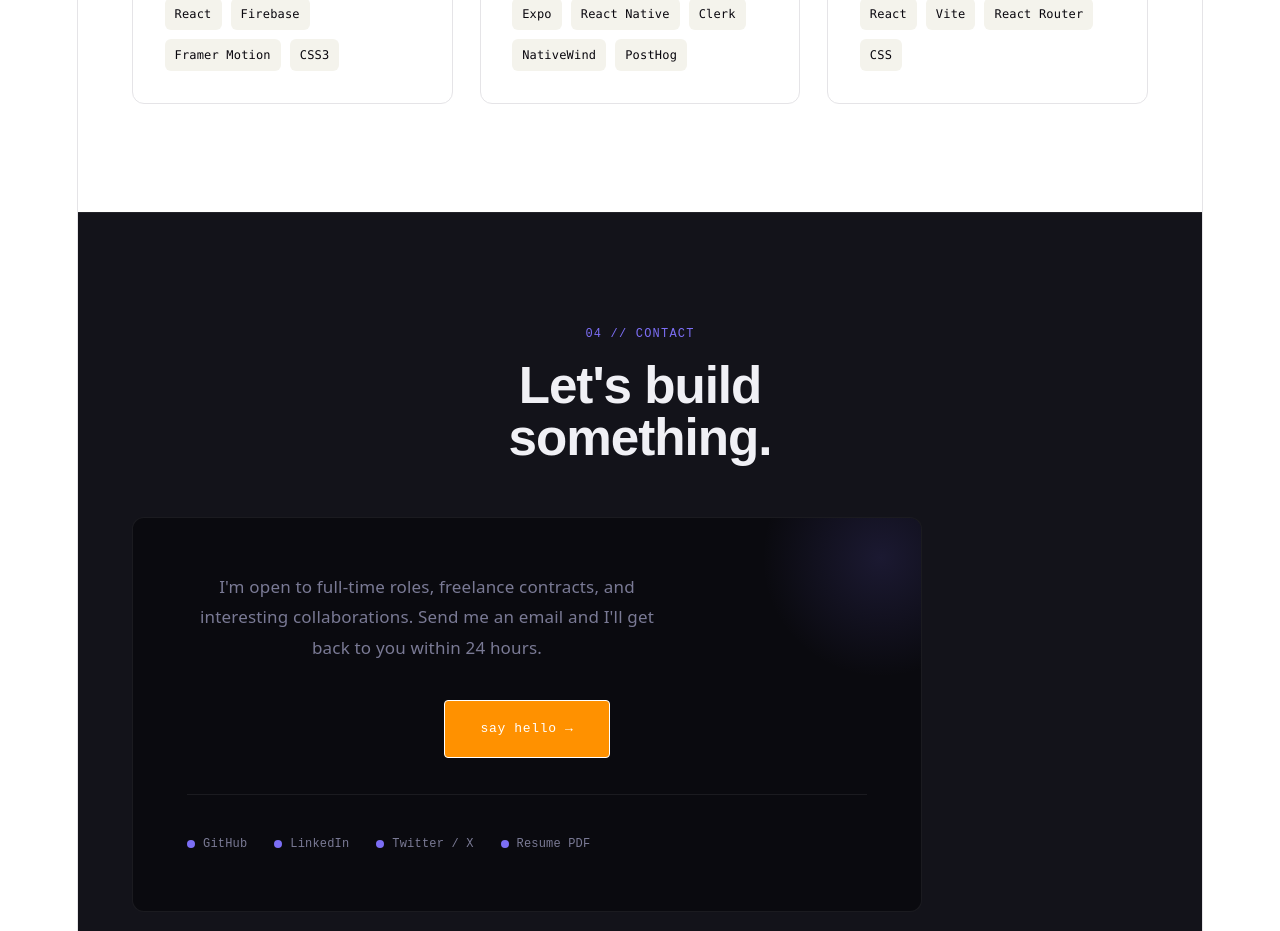
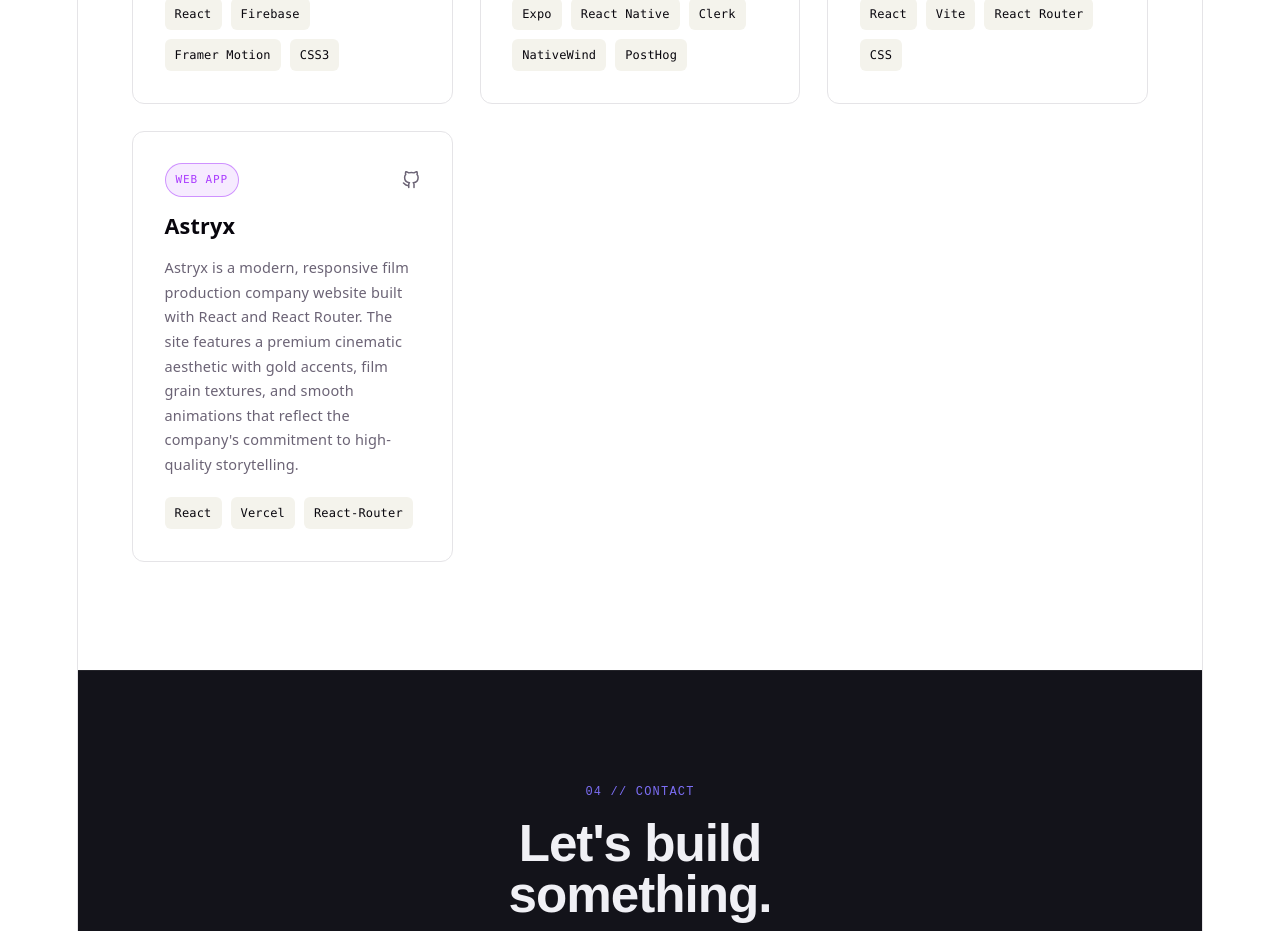
Before and after one commit to erycpc/Personal-Portfolio, a React app in the folder portfolio/: page / in a window 1280 px wide. Shown: the part 3300-4231 px from the top of the page. Built offline with nearby package versions, Linux system fonts and the light colour scheme; the HTML template or start-up script is replaced by a standard one.

Commit message:
Added Astryx Project

```diff
--- a/portfolio/src/components/Projects.jsx
+++ b/portfolio/src/components/Projects.jsx
@@ -28,6 +28,16 @@
     github: "https://github.com/erycpc/DropSpace",
     live: null,
   },
+  {
+    id: "astryx",
+    tag: "web app",
+    title: "Astryx",
+    description:
+    "Astryx is a modern, responsive film production company website built with React and React Router. The site features a premium cinematic aesthetic with gold accents, film grain textures, and smooth animations that reflect the company's commitment to high-quality storytelling.",
+    tech: ["React", "Vercel", "React-Router"],
+    github: "https://astryx-dun.vercel.app/",
+    live: null
+  }
 ];
 
 function Projects() {
```
